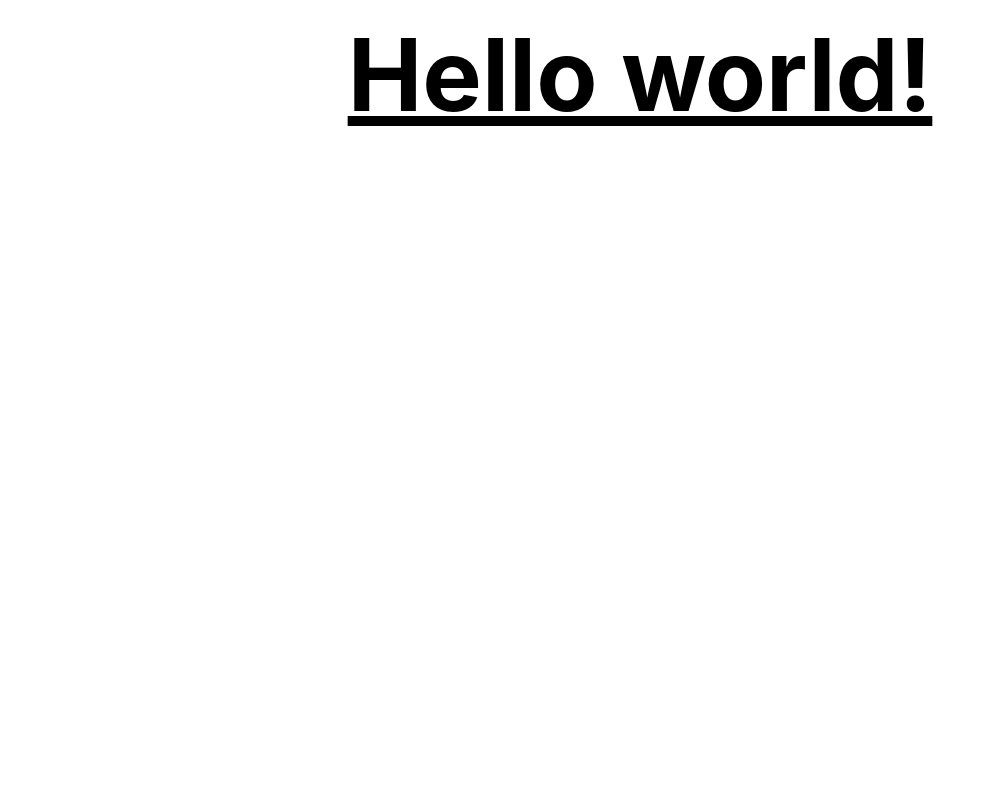
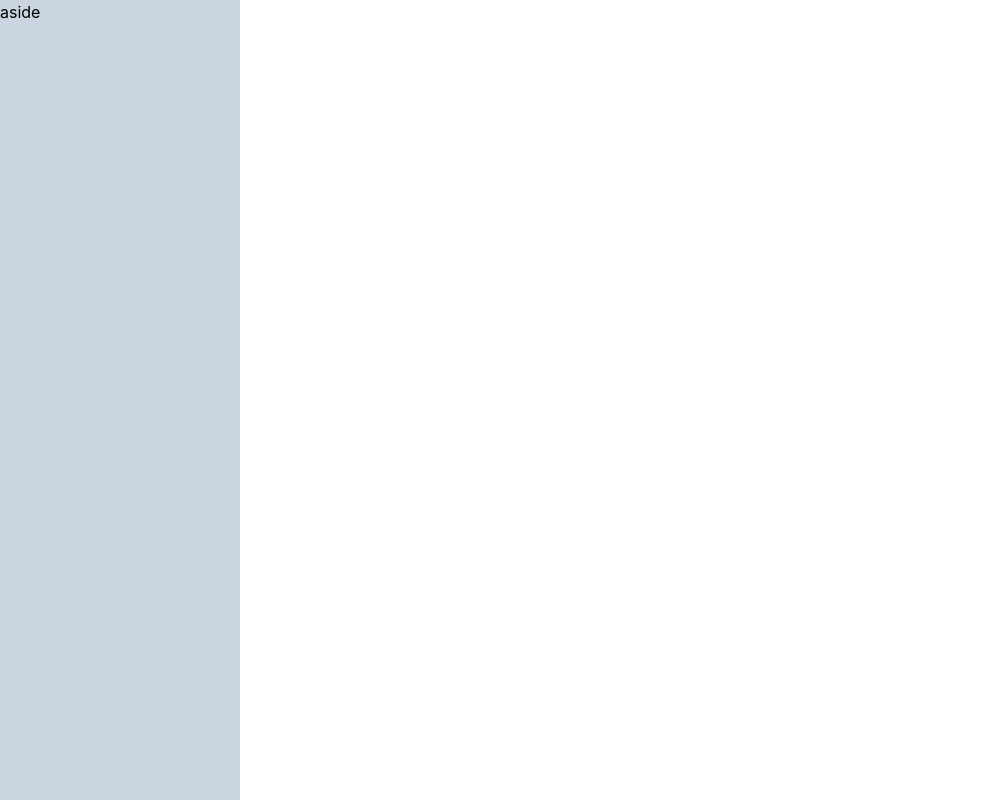
Before and after one commit to vancattuyen92/react-mp3-tailwind, a React (Create React App) app: page / in a window 1280 px wide. Shown: the top 800 px of the page, without its empty margins (0-996 px from the left). Built offline with nearby package versions, Linux system fonts and the light colour scheme.

Commit message:
push code

```diff
--- a/public/index.html
+++ b/public/index.html
@@ -1,5 +1,5 @@
 <!DOCTYPE html>
-<html lang="en">
+<html lang="en" data-theme="purple">
   <head>
     <meta charset="utf-8" />
     <link rel="icon" href="%PUBLIC_URL%/favicon.ico" />
--- a/src/App.css
+++ /dev/null
@@ -1,38 +0,0 @@
-.App {
-  text-align: center;
-}
-
-.App-logo {
-  height: 40vmin;
-  pointer-events: none;
-}
-
-@media (prefers-reduced-motion: no-preference) {
-  .App-logo {
-    animation: App-logo-spin infinite 20s linear;
-  }
-}
-
-.App-header {
-  background-color: #282c34;
-  min-height: 100vh;
-  display: flex;
-  flex-direction: column;
-  align-items: center;
-  justify-content: center;
-  font-size: calc(10px + 2vmin);
-  color: white;
-}
-
-.App-link {
-  color: #61dafb;
-}
-
-@keyframes App-logo-spin {
-  from {
-    transform: rotate(0deg);
-  }
-  to {
-    transform: rotate(360deg);
-  }
-}
--- a/src/App.tsx
+++ b/src/App.tsx
@@ -1,14 +1,13 @@
 import React from 'react';
-import logo from './logo.svg';
-import './App.css';
 
 function App() {
   return (
     <div className="App">
-      <h1 className="font-bold underline text-[100px]">
-        Hello world!
-      </h1>
+      <aside className='relative z-[100] w-60 h-screen bg-slate-300'>aside</aside>
 
+      <header  className='relative z-[100] w- h-screen bg-slate-300'>header</header>
+
+      <main>main</main>
     </div>
   );
 }
--- a/src/index.tsx
+++ b/src/index.tsx
@@ -1,16 +1,15 @@
-import React from 'react';
 import ReactDOM from 'react-dom/client';
-import './index.css';
 import App from './App';
 import reportWebVitals from './reportWebVitals';
+
+// styles
+import './styles/index.css';
 
 const root = ReactDOM.createRoot(
   document.getElementById('root') as HTMLElement
 );
 root.render(
-  <React.StrictMode>
-    <App />
-  </React.StrictMode>
+  <App />
 );
 
 // If you want to start measuring performance in your app, pass a function
--- /dev/null
+++ b/src/styles/theme.css
@@ -0,0 +1,19 @@
+/* :root {
+
+} */
+
+[data-theme="purple"] {
+  --primary-bg: #432275;
+  --layout-bg: #170f23;
+  --sidebar-popup-bg: #2a213a;
+  --alpha-layout-bg: rgba(41,21,71,0.8);
+  --queue-player-popup-bg: #120822;
+  --blur-queue-bg: rgba(30,21,47,0.9019607843137255);
+  --purple-primary: #7200a1;
+  --link-text-hover: #c662ef;
+  --chart-bg-img-alpha: rgba(32,19,53,0.9);
+  --text-placeholder: #dadada;
+  --navigation-text: #dadada;
+  --sticky-header-box-shadow: rgba(0,0,0,0.1);
+  --portal-menu-box-shadow: rgba(0,0,0,0.2);
+}
```
Also changed, not shown: src/logo.svg (deleted), src/styles/index.css (renamed from src/index.css).
